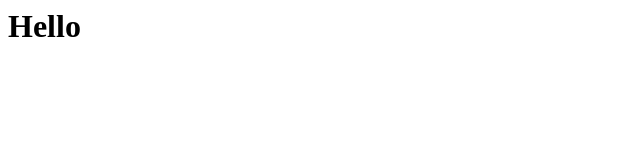
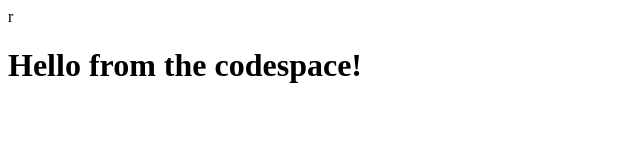
Before and after one commit to omarsiddiqi224/skills-code-with-codespaces, a plain HTML site: page index.html in a window 1280 px wide. Shown: the whole page, without its empty margins (0-640 px from the left). Drawn offline with Linux system fonts and the light colour scheme.

Commit message:
Adding hello from the codespace!

```diff
--- a/index.html
+++ b/index.html
@@ -1,3 +1,3 @@
-<html>
-  <h1>Hello</h1>
+r<html>
+  <h1>Hello from the codespace!</h1>
 </html>
```
